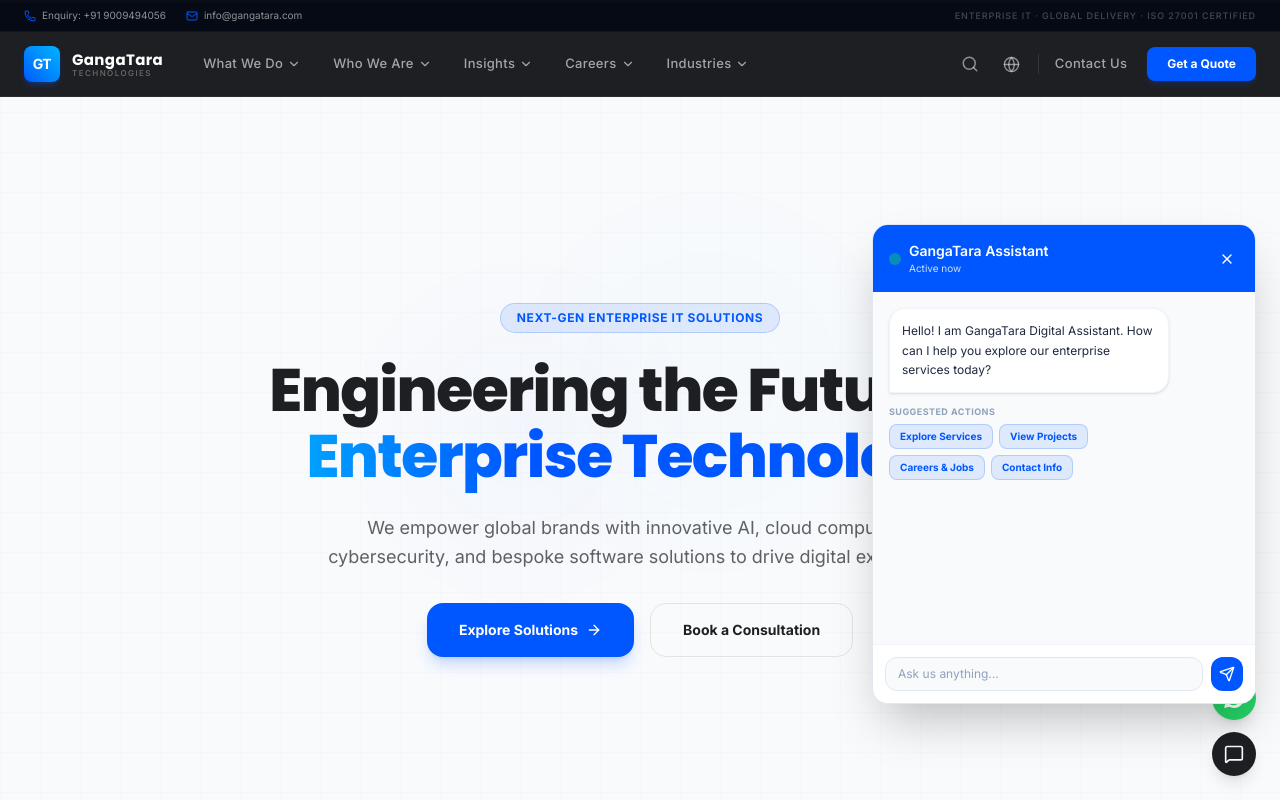
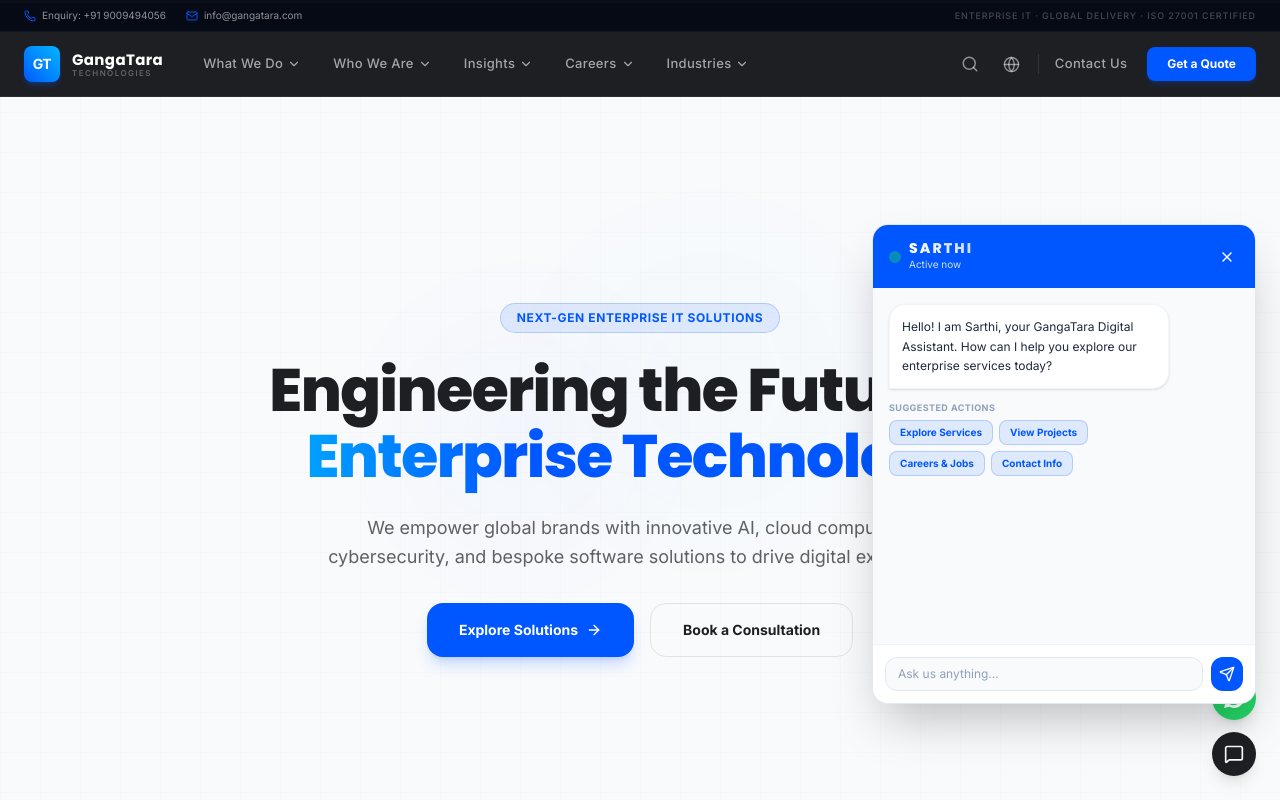
Before and after one commit to Ombaviskar2025/GangaTara-Technologies, a Next.js app: page / in a window 1280 px wide. Both pictures are taken after a click on the button 1234 px from the left and 754 px from the top of the page. Shown: the top 800 px of the page. Built offline with nearby package versions, Linux system fonts and the light colour scheme.

Commit message:
Rename chatbot to Sarthi with custom aesthetic Poppins Black font

```diff
--- a/src/components/ui/InteractiveUIEffects.tsx
+++ b/src/components/ui/InteractiveUIEffects.tsx
@@ -34,7 +34,7 @@
   const [chatInput, setChatInput] = useState('');
   const [isTyping, setIsTyping] = useState(false);
   const [messages, setMessages] = useState<Array<{ text: string; sender: 'bot' | 'user' }>>([
-    { text: 'Hello! I am GangaTara Digital Assistant. How can I help you explore our enterprise services today?', sender: 'bot' }
+    { text: 'Hello! I am Sarthi, your GangaTara Digital Assistant. How can I help you explore our enterprise services today?', sender: 'bot' }
   ]);
 
   const messagesEndRef = useRef<HTMLDivElement>(null);
@@ -50,7 +50,7 @@
 
     // 1. Greetings
     if (['hi', 'hello', 'hey', 'yo', 'greetings', 'hola', 'hi chatbot', 'hi bot'].includes(normalizedMsg)) {
-      return "Hello! I am your GangaTara Digital Assistant. I can tell you about our services, key industries, recent case studies, career openings, or help you contact our team. What are you looking to build today?";
+      return "Hello! I am Sarthi, your GangaTara Digital Assistant. I can tell you about our services, key industries, recent case studies, career openings, or help you contact our team. What are you looking to build today?";
     }
     // 2. Contact, Email, Phone, Office Location, Address
     else if (normalizedMsg.includes('contact') || normalizedMsg.includes('email') || normalizedMsg.includes('phone') || normalizedMsg.includes('call') || normalizedMsg.includes('reach') || normalizedMsg.includes('address') || normalizedMsg.includes('office') || normalizedMsg.includes('location')) {
@@ -199,7 +199,7 @@
               <div className="flex items-center gap-2">
                 <div className="w-3 h-3 bg-success rounded-full animate-pulse" />
                 <div>
-                  <h4 className="font-semibold text-sm">GangaTara Assistant</h4>
+                  <h4 className="font-poppins font-black tracking-[0.15em] text-sm uppercase bg-gradient-to-r from-white to-white/80 bg-clip-text text-transparent leading-none mb-0.5">Sarthi</h4>
                   <p className="text-[10px] text-white/80">Active now</p>
                 </div>
               </div>
```
